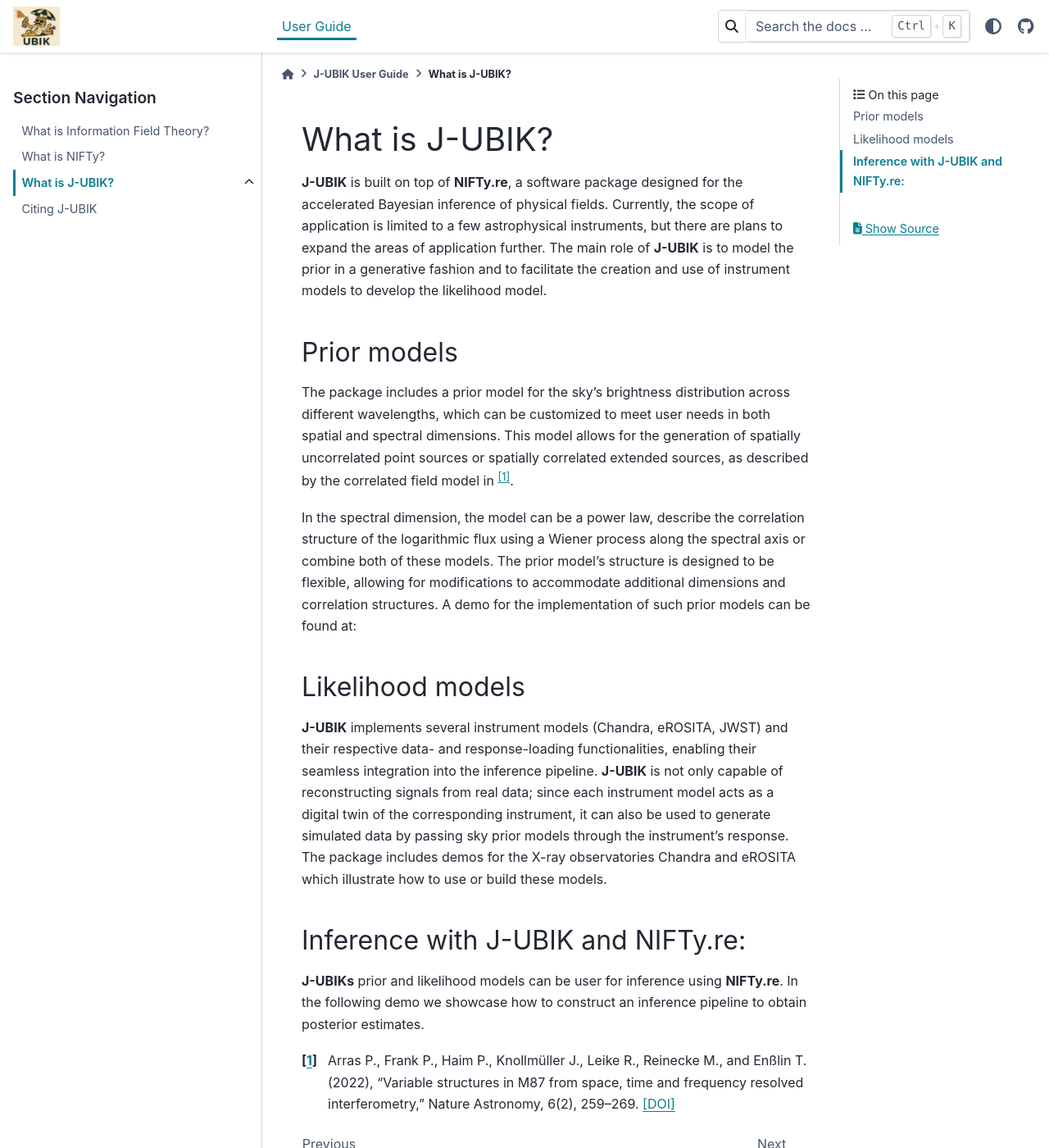
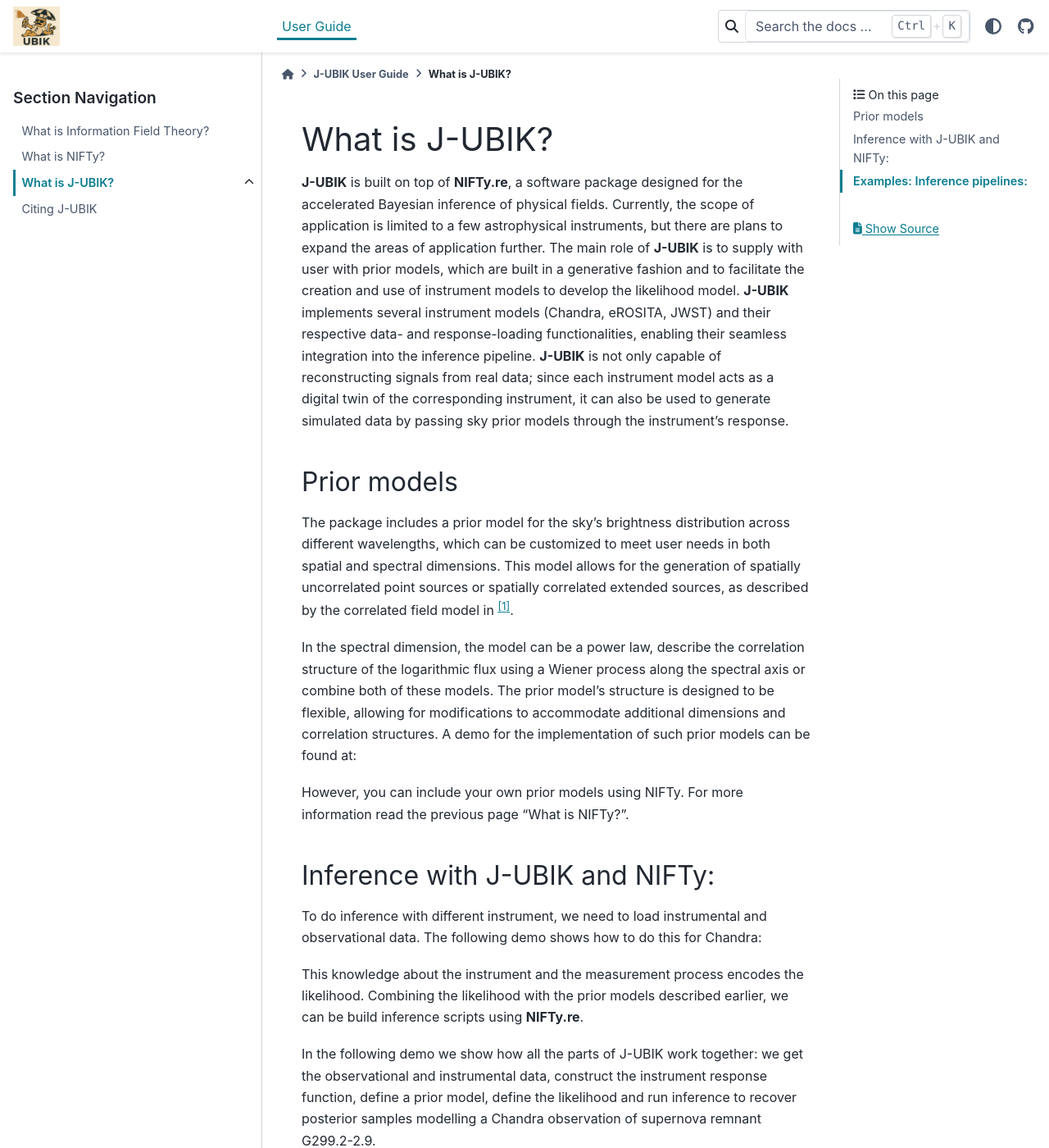
Before and after one commit to NIFTy-PPL/J-UBIK, a Sphinx documentation site: the page built from docs/source/user/jubik.rst, in a window 1280 px wide and 1400 px high. Shown: the whole window at 82% size. Built offline with Sphinx 7.4.7 and the PyData theme 0.15.4, drawn with Linux system fonts in a browser that asks for light colours; pages that are not in the unit, such as notebooks, are missing from menus; some of the changed text lies outside the part shown.

Commit message:
Docs: New Structure

```diff
--- a/docs/source/user/jubik.rst
+++ b/docs/source/user/jubik.rst
@@ -1,7 +1,9 @@
 What is J-UBIK?
 ===============
 
-**J-UBIK** is built on top of **NIFTy.re**, a software package designed for the accelerated Bayesian inference of physical fields. Currently, the scope of application is limited to a few astrophysical instruments, but there are plans to expand the areas of application further. The main role of **J-UBIK** is to model the prior in a generative fashion and to facilitate the creation and use of instrument models to develop the likelihood model.
+**J-UBIK** is built on top of **NIFTy.re**, a software package designed for the accelerated Bayesian inference of physical fields. Currently, the scope of application is limited to a few astrophysical instruments, but there are plans to expand the areas of application further. The main role of **J-UBIK** is to supply with user with prior models, which are built in a generative fashion and to facilitate the creation and use of instrument models to develop the likelihood model. **J-UBIK** implements several instrument models (Chandra, eROSITA, JWST) and their respective data-
+and response-loading functionalities, enabling their seamless integration into the inference pipeline. **J-UBIK** is not only capable of reconstructing signals from real data; since each instrument model acts as a digital twin of the corresponding instrument, it can also be used to generate simulated data by passing sky prior models through the instrument’s response.
+
 
 
 Prior models
@@ -10,7 +12,7 @@ Prior models
 The package includes a prior model for the sky’s brightness distribution across different wavelengths, which can be customized to meet user needs in both spatial and spectral dimensions.
 This model allows for the generation of spatially uncorrelated point sources or spatially correlated extended sources, as described by the correlated field model in [1]_.
 
-In the spectral dimension, the model can be a power law, describe the correlation structure of the logarithmic flux using a Wiener process along the spectral axis or combine both of these models. The prior model’s structure is designed to be flexible, allowing for modifications to accommodate  additional dimensions and correlation structures. A demo for the implementation of such prior models can be found at:
+In the spectral dimension, the model can be a power law, describe the correlation structure of the logarithmic flux using a Wiener process along the spectral axis or combine both of these models. The prior model’s structure is designed to be flexible, allowing for modifications to accommodate additional dimensions and correlation structures. A demo for the implementation of such prior models can be found at:
 
 .. toctree::
         :maxdepth: 1
@@ -18,29 +20,38 @@ In the spectral dimension, the model can be a power law, describe the correlatio
         spectral_sky_demo
         point_source_sky_demo
 
-Likelihood models
------------------
+However, you can include your own prior models using NIFTy. For more information read the previous page "What is NIFTy?".
 
-**J-UBIK** implements several instrument models (Chandra, eROSITA, JWST) and their respective data-
-and response-loading functionalities, enabling their seamless integration into the inference pipeline.
-**J-UBIK** is not only capable of reconstructing signals from real data; since each instrument model acts as a digital twin of the corresponding instrument, it can also be used to generate simulated data by passing sky prior models through the instrument’s response.
-The package includes demos for the X-ray observatories Chandra and eROSITA which illustrate how to use or build these models.
+Inference with J-UBIK and NIFTy:
+--------------------------------
+
+To do inference with different instrument, we need to load instrumental and observational data. The following demo shows how to do this for Chandra:
 
 .. toctree::
         :maxdepth: 1
 
         chandra_likelihood_demo
 
+This knowledge about the instrument and the measurement process encodes the likelihood. Combining the likelihood with the prior models described earlier, we can be build inference scripts using **NIFTy.re**.
 
-Inference with J-UBIK and NIFTy.re:
------------------------------------
 
-**J-UBIKs** prior and likelihood models can be user for inference using **NIFTy.re**. In the following demo we showcase how to construct an inference pipeline to obtain posterior estimates.
+In the following demo we show how all the parts of J-UBIK work together: we get the observational and instrumental data, construct the instrument response function, define a prior model, define the likelihood and run inference to recover posterior samples modelling a Chandra observation of supernova remnant G299.2-2.9.
 
 .. toctree::
         :maxdepth: 1
 
         x-ray-imaging
+
+
+Examples: Inference pipelines:
+------------------------------
+These steps can be plugged together for different datasets or observations and even different instruments to build a pipeline. The examples below show pipelines for Chandra, eRosita and JWST.
+In particular, these demos showcase ways to build pipelines using yaml files, which is an optional feature. For the beginning we recommend to look at the prior models in detail to get a better understading for the different parameters, especially looking at prior samples for diverse set of hyperparameters.
+The structure of the yaml files is dependent on the used instrument(s) and prior models. Further explanation can be found in the "YAML Configuration File Structure" and the "Sky Model" sections of the pipeline demos.
+
+.. toctree::
+        :maxdepth: 1
+
         chandra_demo
         erosita_demo
         jwst_demo
```
Also changed, not shown: docs/source/user/inference_jubik.rst (added, +19 -0 lines), docs/source/user/pipelines.rst (added, +12 -0 lines), docs/source/user/prior_models.rst (added, +23 -0 lines).
